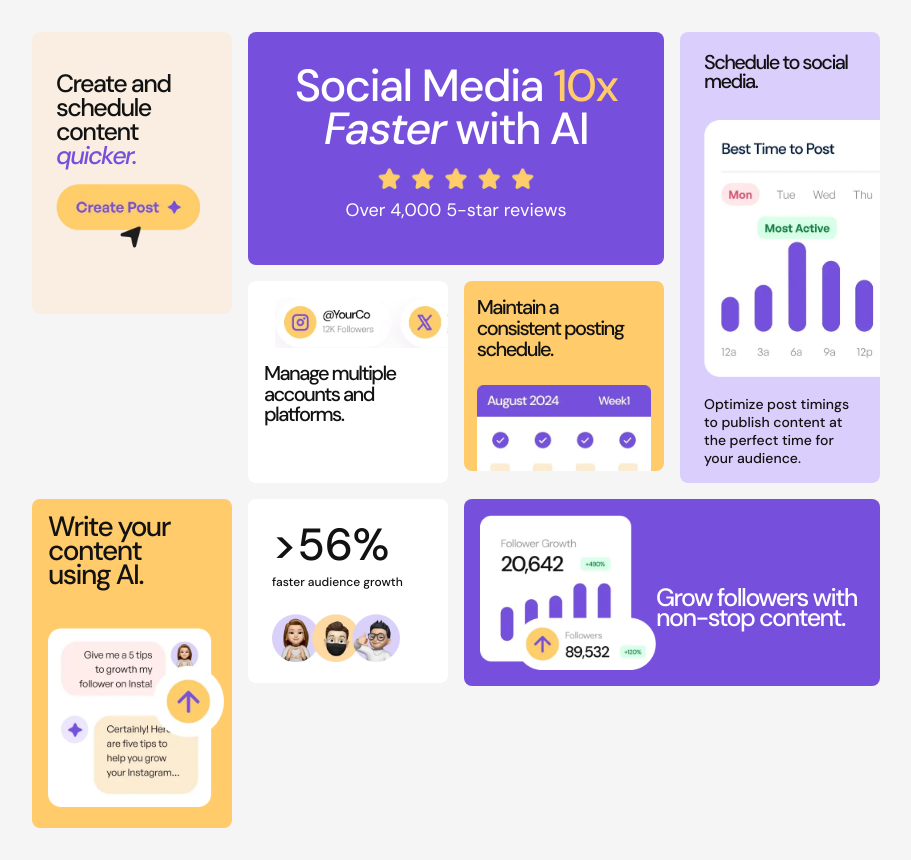
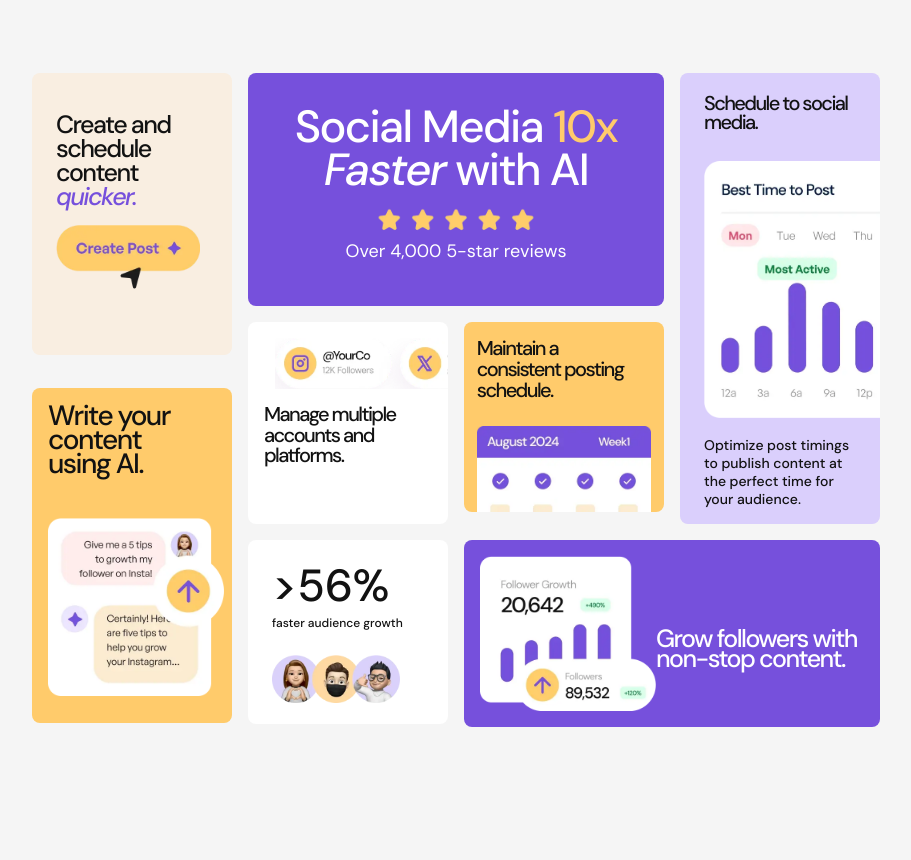
Before and after one commit to Oghenetega16/bento-grid, a plain HTML site: page index.html in a window 1280 px wide. Shown: the whole page, without its empty margins (184-1095 px from the left). After the commit the page ends 800 px from the top, so only its background shows below. Drawn offline with Linux system fonts and the light colour scheme.

Commit message:
minor changes

```diff
--- a/style.css
+++ b/style.css
@@ -205,6 +205,7 @@ main {
 @media (min-width: 640px) {
     main {
         grid-template-columns: 1fr 1fr;
+        gap: .5rem;
     }
 
     .content {
@@ -219,13 +220,22 @@ main {
         grid-area: 2 / 2 / 4 / 3;
     }
 
+    .growth {
+        grid-area: 3 / 1 / 4 / 2;
+    }
+
     .ai_content {
         grid-area: 4 / 1 / 5 / 2;
-
     }
 
     .followers {
-        grid-area: 5 / 1 / 6 / 3;
+        grid-area: 4 / 2 / 5 / 3;
+    }
+}
+
+@media (min-width: 768px) {
+    main {
+        gap: .8rem;
     }
 }
 
@@ -321,9 +331,10 @@ main {
     .ai_content {
         width: 200px;
         padding: 1rem;
-        height: fit-content;
+        height: 335px;
         grid-area: 3 / 1 / 4 / 2;
-        top: 48%;
+        position: absolute;
+        top: 48.5%;
     }
     .ai_content h2 {
         font-size: 28px;
@@ -356,8 +367,8 @@ main {
         width: 416px;
         height: fit-content;
         padding: 1rem;
+        flex-direction: row;
         grid-area: 3 / 3 / 4 / 5;
-        flex-direction: row;
     }
     .followers p {
         font-size: 25px;
@@ -368,5 +379,3 @@ main {
         width: 11rem;
     }
 }
-
-/* almost done with the design */
```
